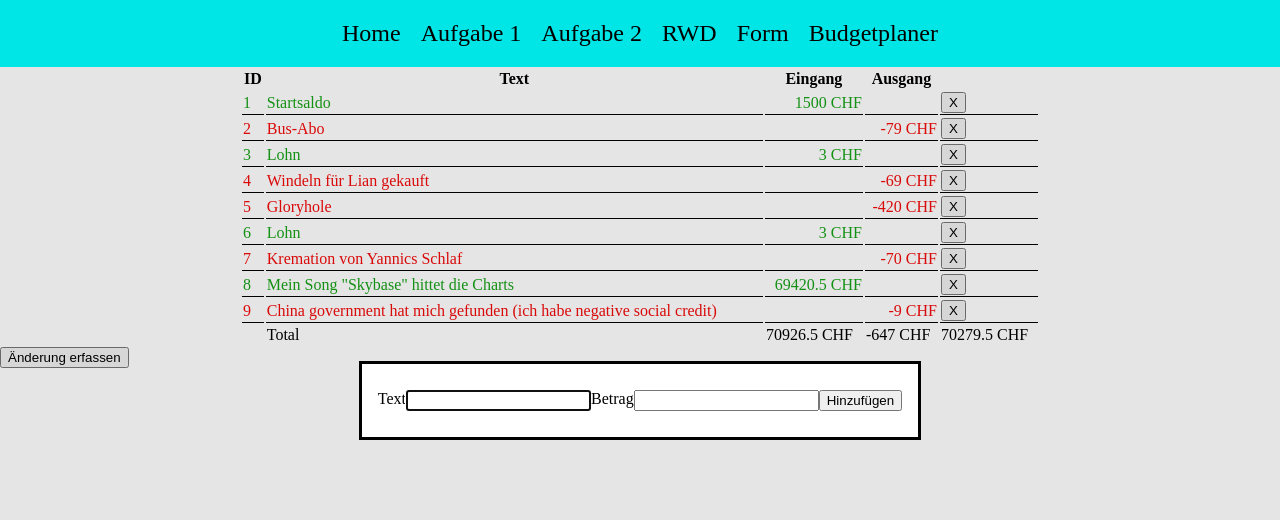
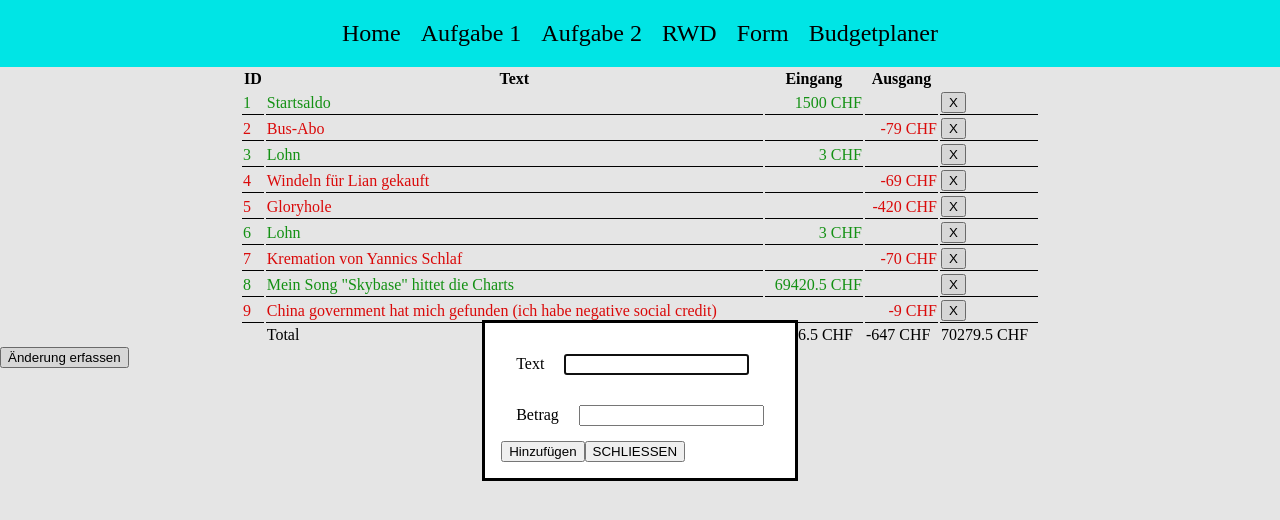
Before and after one commit to DemianFlury/M152-Starter, a Vue app: page /budget in a window 1280 px wide. Both pictures are taken after a click on the button "Änderung erfassen". Shown: the top 520 px of the page. Built offline with nearby package versions, Linux system fonts and the light colour scheme.

Commit message:
extra exercise

```diff
--- a/src/views/Pages/budgetplanner.vue
+++ b/src/views/Pages/budgetplanner.vue
@@ -51,26 +51,27 @@ const log = ref([
 const text = ref();
 const value = ref();
 const newTextField = ref();
+const deleteConfirmation = ref();
 
-const formdialog = ref()
+const formdialog = ref();
 
-const balance = computed(()=> {
-  return income.value + outcome.value
-})
+const balance = computed(() => {
+  return income.value + outcome.value;
+});
 
-const income = computed(()=>{
+const income = computed(() => {
   let positiveArray = log.value.filter((entry) => {
-    return entry.value > 0
-  })
-  return roundTo05(positiveArray.reduce((acc, item) => acc + item.value, 0))
-})
+    return entry.value > 0;
+  });
+  return roundTo05(positiveArray.reduce((acc, item) => acc + item.value, 0));
+});
 
-const outcome = computed(()=>{
+const outcome = computed(() => {
   let positiveArray = log.value.filter((entry) => {
-    return entry.value < 0
-  })
-  return roundTo05(positiveArray.reduce((acc, item) => acc + item.value, 0))
-})
+    return entry.value < 0;
+  });
+  return roundTo05(positiveArray.reduce((acc, item) => acc + item.value, 0));
+});
 
 function saveEntry() {
   log.value.push({
@@ -79,15 +80,24 @@ function saveEntry() {
     value: parseFloat(value.value),
   });
 
-  text.value = ''
-  value.value = ''
-  newTextField.value.focus()
+  text.value = "";
+  value.value = "";
+  newTextField.value.focus();
 }
 
-function deleteEntry(idToRemove){
+function deleteEntry(idToRemove) {
   log.value = log.value.filter((entry) => {
     return entry.id !== idToRemove;
   });
+}
+const idToDelete = ref()
+function showDeleteDialog(id){
+  idToDelete.value = id;
+  deleteConfirmation.value.showModal()
+}
+function deleteYes(){
+  deleteEntry(idToDelete.value)
+  deleteConfirmation.value.close()
 }
 
 function roundTo05(number) {
@@ -107,7 +117,8 @@ const currentId = ref(9);
     <tr
       v-for="entry in log"
       :key="entry.id"
-      :class="entry.value >= 0 ? 'profits' : 'loss'">
+      :class="entry.value >= 0 ? 'profits' : 'loss'"
+    >
       <td>{{ entry.id }}</td>
       <td>{{ entry.text }}</td>
       <td class="text-right">
@@ -116,29 +127,50 @@ const currentId = ref(9);
       <td class="text-right">
         <span v-if="entry.value < 0"> {{ roundTo05(entry.value) }} CHF</span>
       </td>
-      <td><button @click="deleteEntry(entry.id)" >X</button></td>
+      <td><button @click="showDeleteDialog(entry.id)">X</button></td>
     </tr>
     <tfoot>
       <td></td>
       <td>Total</td>
-      <td>{{income}} CHF</td>
-      <td>{{outcome}} CHF</td>
-      <td>{{balance}} CHF</td>
+      <td>{{ income }} CHF</td>
+      <td>{{ outcome }} CHF</td>
+      <td>{{ balance }} CHF</td>
     </tfoot>
   </table>
 
   <button @click="formdialog.showModal()">Änderung erfassen</button>
 
   <dialog ref="formdialog">
-  <div class="form">
+    <div class="form-row">
       <label for="text">Text</label>
-    <input v-model="text" type="text" id="text" name="text" @keyup.enter="saveEntry" ref="newTextField"/>
-
+      <input
+        v-model="text"
+        type="text"
+        id="text"
+        name="text"
+        @keyup.enter="saveEntry"
+        ref="newTextField"
+      />
+    </div>
+    <div class="form-row">
       <label for="value">Betrag</label>
-    <input v-model="value" type="number" name="value" id="value" @keyup.enter="saveEntry" />
+      <input
+        v-model="value"
+        type="number"
+        name="value"
+        id="value"
+        @keyup.enter="saveEntry"
+      />
+    </div>
 
     <button type="submit" @click="saveEntry">Hinzufügen</button>
-  </div>
+    <button @click="formdialog.close">SCHLIESSEN</button>
+  </dialog>
+
+  <dialog ref="deleteConfirmation">
+    <p>Wollen sie sich wirklich löschen?</p>
+    <button @click="deleteYes">Ja</button>
+    <button @click="deleteConfirmation.close()">Nain</button>
   </dialog>
 </template>
 
@@ -156,12 +188,16 @@ table {
   }
 }
 
-.form {
-  margin: 10px auto;
-  display: flex;
+.form-row {
+  padding: 15px;
 
+  label{
+    margin-right: 20px;
   }
-
+}
+button{
+  margin: auto;
+}
 .profits {
   color: rgb(22, 161, 22);
 }
```
Lines whose indentation alone changed are shown as unchanged.
